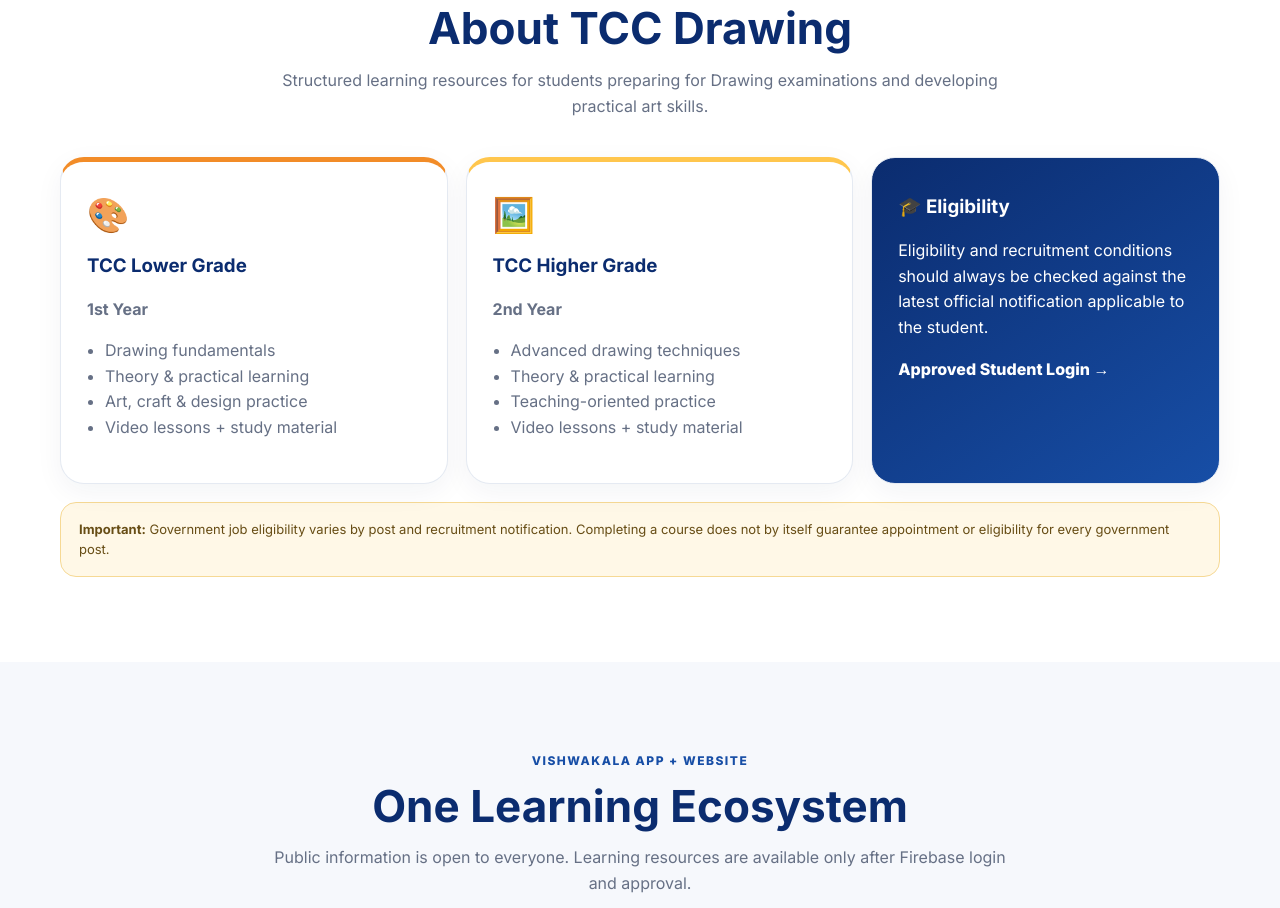
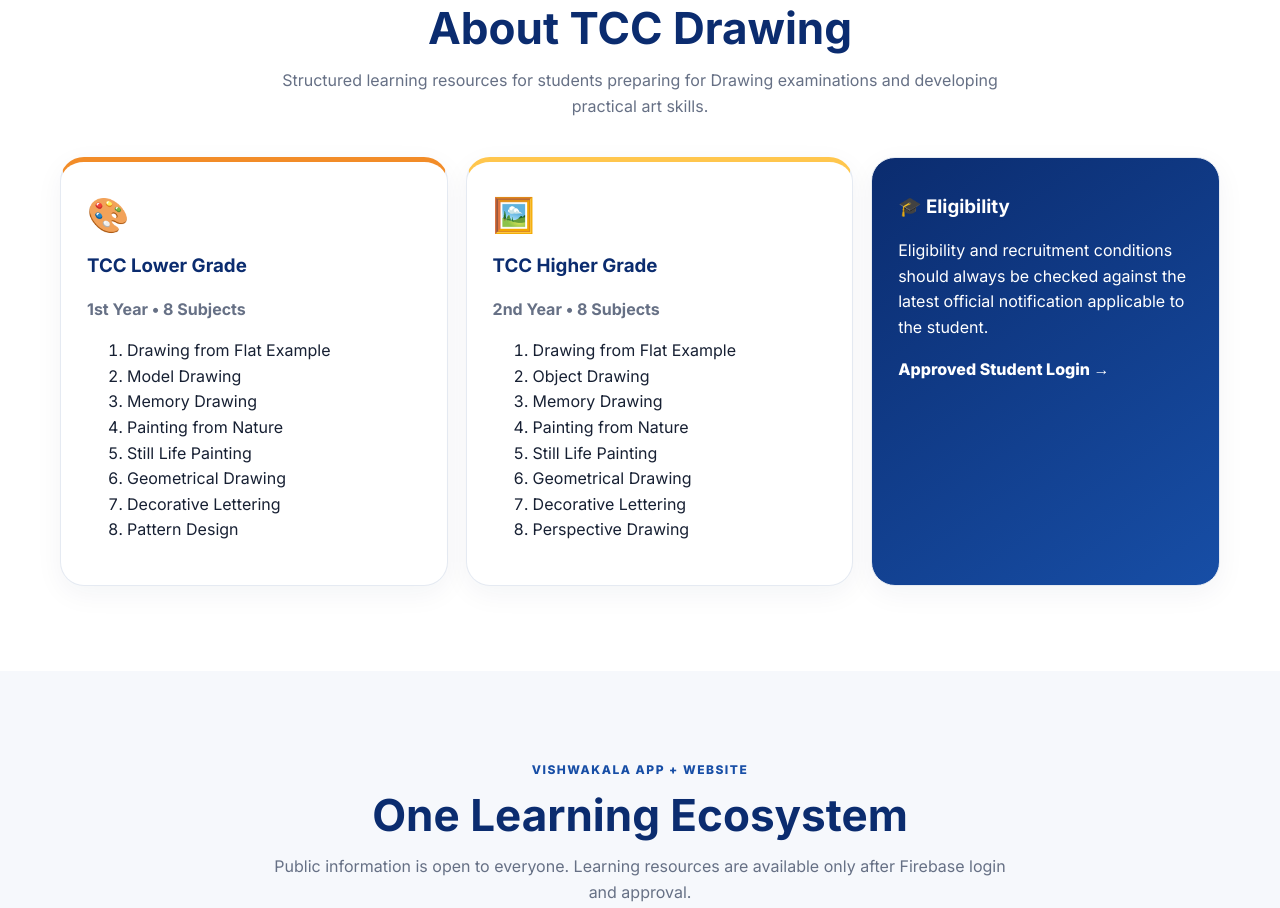
Before and after one commit to vishwakaladrawinginstitute-boop/vishwakala-website, a plain HTML site: page index.html in a window 1280 px wide. Shown: the part 1014-1922 px from the top of the page. Drawn offline with Linux system fonts and the light colour scheme; no server answers.

Commit message:
Add files via upload

```diff
--- a/index.html
+++ b/index.html
@@ -27,15 +27,15 @@
 <section class="quick-features"><div class="container quick-grid"><span>🔐 <b>Approved Students</b><small>Protected learning</small></span><span>▶ <b>Video Classes</b><small>Watch online</small></span><span>▤ <b>PDF Notes</b><small>Study anytime</small></span><span>☑ <b>Online Tests</b><small>Practice & improve</small></span><span>📚 <b>Previous Papers</b><small>Exam preparation</small></span><span>👨‍🏫 <b>Ask Teacher</b><small>Questions & replies</small></div></section>
 
 <section id="tcc" class="section"><div class="container"><div class="section-head"><span class="eyebrow">COURSE INFORMATION</span><h2>About TCC Drawing</h2><p>Structured learning resources for students preparing for Drawing examinations and developing practical art skills.</p></div><div class="tcc-grid">
-<article class="info-card orange"><span class="icon">🎨</span><h3>TCC Lower Grade</h3><p><b>1st Year</b></p><ul><li>Drawing fundamentals</li><li>Theory & practical learning</li><li>Art, craft & design practice</li><li>Video lessons + study material</li></ul></article>
-<article class="info-card gold"><span class="icon">🖼️</span><h3>TCC Higher Grade</h3><p><b>2nd Year</b></p><ul><li>Advanced drawing techniques</li><li>Theory & practical learning</li><li>Teaching-oriented practice</li><li>Video lessons + study material</li></ul></article>
-<aside class="eligibility"><h3>🎓 Eligibility</h3><p>Eligibility and recruitment conditions should always be checked against the latest official notification applicable to the student.</p><button class="link-btn" id="tccLogin">Approved Student Login →</button></aside></div><div class="notice"><b>Important:</b> Government job eligibility varies by post and recruitment notification. Completing a course does not by itself guarantee appointment or eligibility for every government post.</div></div></section>
+<article class="info-card orange"><span class="icon">🎨</span><h3>TCC Lower Grade</h3><p><b>1st Year • 8 Subjects</b></p><ol><li>Drawing from Flat Example</li><li>Model Drawing</li><li>Memory Drawing</li><li>Painting from Nature</li><li>Still Life Painting</li><li>Geometrical Drawing</li><li>Decorative Lettering</li><li>Pattern Design</li></ol></article>
+<article class="info-card gold"><span class="icon">🖼️</span><h3>TCC Higher Grade</h3><p><b>2nd Year • 8 Subjects</b></p><ol><li>Drawing from Flat Example</li><li>Object Drawing</li><li>Memory Drawing</li><li>Painting from Nature</li><li>Still Life Painting</li><li>Geometrical Drawing</li><li>Decorative Lettering</li><li>Perspective Drawing</li></ol></article>
+<aside class="eligibility"><h3>🎓 Eligibility</h3><p>Eligibility and recruitment conditions should always be checked against the latest official notification applicable to the student.</p><button class="link-btn" id="tccLogin">Approved Student Login →</button></aside></div></div></section>
 
 <section id="features" class="section alt"><div class="container"><div class="section-head"><span class="eyebrow">VISHWAKALA APP + WEBSITE</span><h2>One Learning Ecosystem</h2><p>Public information is open to everyone. Learning resources are available only after Firebase login and approval.</p></div><div class="feature-grid">
 <div>🎨<b>TCC Lower Grade</b><small>Video classes & notes</small></div><div>🖼️<b>TCC Higher Grade</b><small>Video classes & notes</small></div><div>▶️<b>Video Classes</b><small>Approved students</small></div><div>📄<b>PDF Notes</b><small>Protected study material</small></div><div>☑️<b>Online Tests</b><small>Practice & improve</small></div><div>📚<b>Previous Papers</b><small>Exam preparation</small></div><div>🔔<b>Notifications</b><small>Latest updates</small></div><div>🛍️<b>Store</b><small>Books & material</small></div><div>👨‍🏫<b>Ask Teacher</b><small>Questions & replies</small></div><div>👤<b>Student Profile</b><small>Your account</small></div><div>🔐<b>Admin Approval</b><small>Secure access</small></div><div>📱<b>Mobile Learning</b><small>Learn anywhere</small></div>
 </div></div></section>
 
-<section id="jobs" class="section"><div class="container"><div class="section-head"><span class="eyebrow">CAREER PATHWAYS</span><h2>Jobs & Opportunities</h2><p>Possible career directions after developing drawing, art and teaching skills. Actual eligibility depends on the employer and applicable rules.</p></div><div class="jobs-grid"><article>🏫<h3>Art & Craft Teacher</h3><p>School and education opportunities subject to recruitment requirements.</p></article><article>🖌️<h3>Drawing Instructor</h3><p>Private schools, institutes and coaching centres.</p></article><article>🎨<h3>Art Training Centre</h3><p>Teaching and practical art coaching opportunities.</p></article><article>🧑‍💻<h3>Online Art Classes</h3><p>Create and deliver digital drawing lessons.</p></article><article>💼<h3>Freelance Art Work</h3><p>Explore independent drawing, design and creative projects.</p></article></div><div class="notice"><b>Government jobs:</b> Always verify the latest official recruitment notification for qualification, age, experience, certificate recognition and other conditions before applying.</div></div></section>
+<section id="jobs" class="section"><div class="container"><div class="section-head"><span class="eyebrow">CAREER PATHWAYS</span><h2>Jobs & Opportunities</h2><p>Possible career directions after developing drawing, art and teaching skills. Actual eligibility depends on the employer and applicable rules.</p></div><div class="jobs-grid"><article>🏫<h3>Art & Craft Teacher</h3><p>School and education opportunities subject to recruitment requirements.</p></article><article>🖌️<h3>Drawing Instructor</h3><p>Private schools, institutes and coaching centres.</p></article><article>🎨<h3>Art Training Centre</h3><p>Teaching and practical art coaching opportunities.</p></article><article>🧑‍💻<h3>Online Art Classes</h3><p>Create and deliver digital drawing lessons.</p></article><article>💼<h3>Freelance Art Work</h3><p>Explore independent drawing, design and creative projects.</p></article></div></div></section>
 
 <section id="download" class="download-section"><div class="container download-grid"><div><span class="eyebrow">ANDROID APP</span><h2>Vishwakala in Your Pocket</h2><p>Use the mobile app or this website with the same approved-student Firebase account.</p><a class="btn btn-download" href="downloads/Vishwakala-App-v1.1.0.apk" download>🤖 Download App</a><small class="download-note">Upload the final APK to your GitHub release and replace this button link when ready.</small></div><div class="download-checks"><span>✓ Same Firebase account</span><span>✓ Approval-based access</span><span>✓ Video + PDF learning</span><span>✓ Tests & questions</span><span>✓ Notifications</span><span>✓ Student profile</span></div></div></section>
 
```
